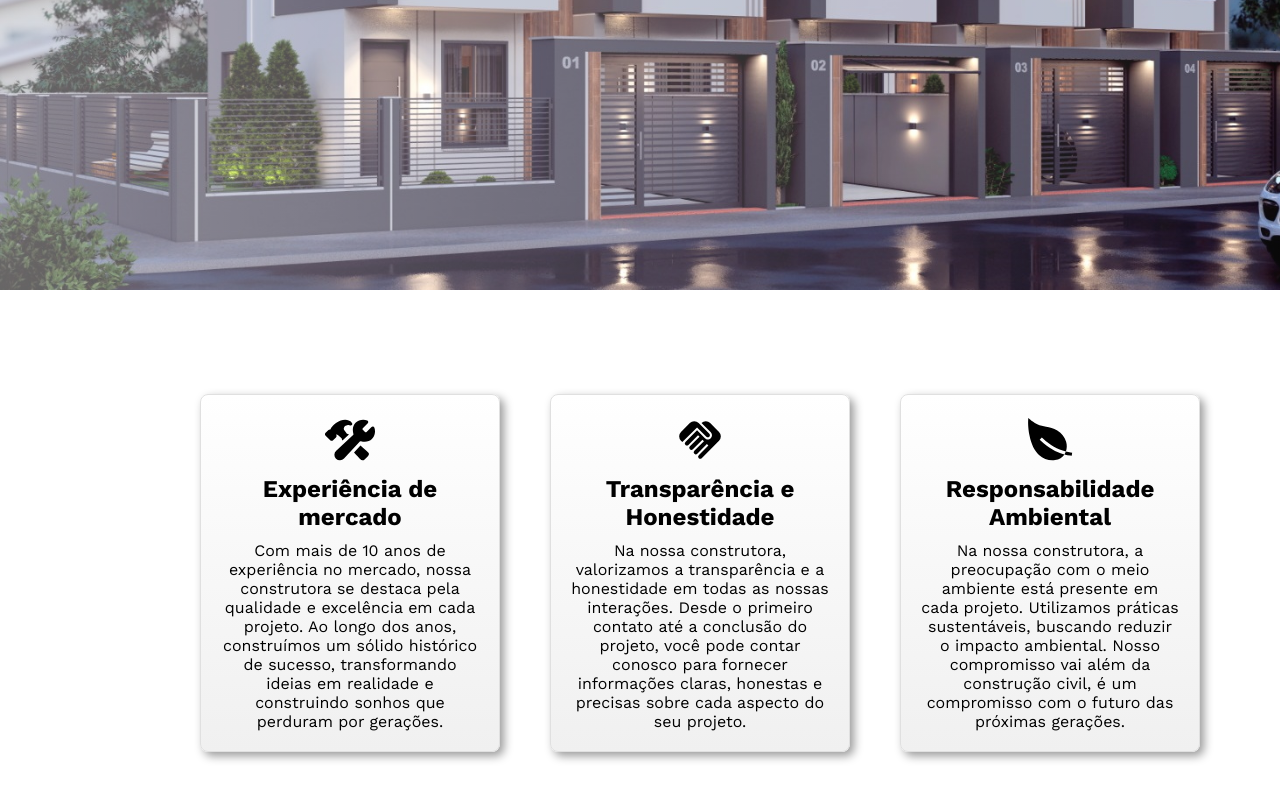
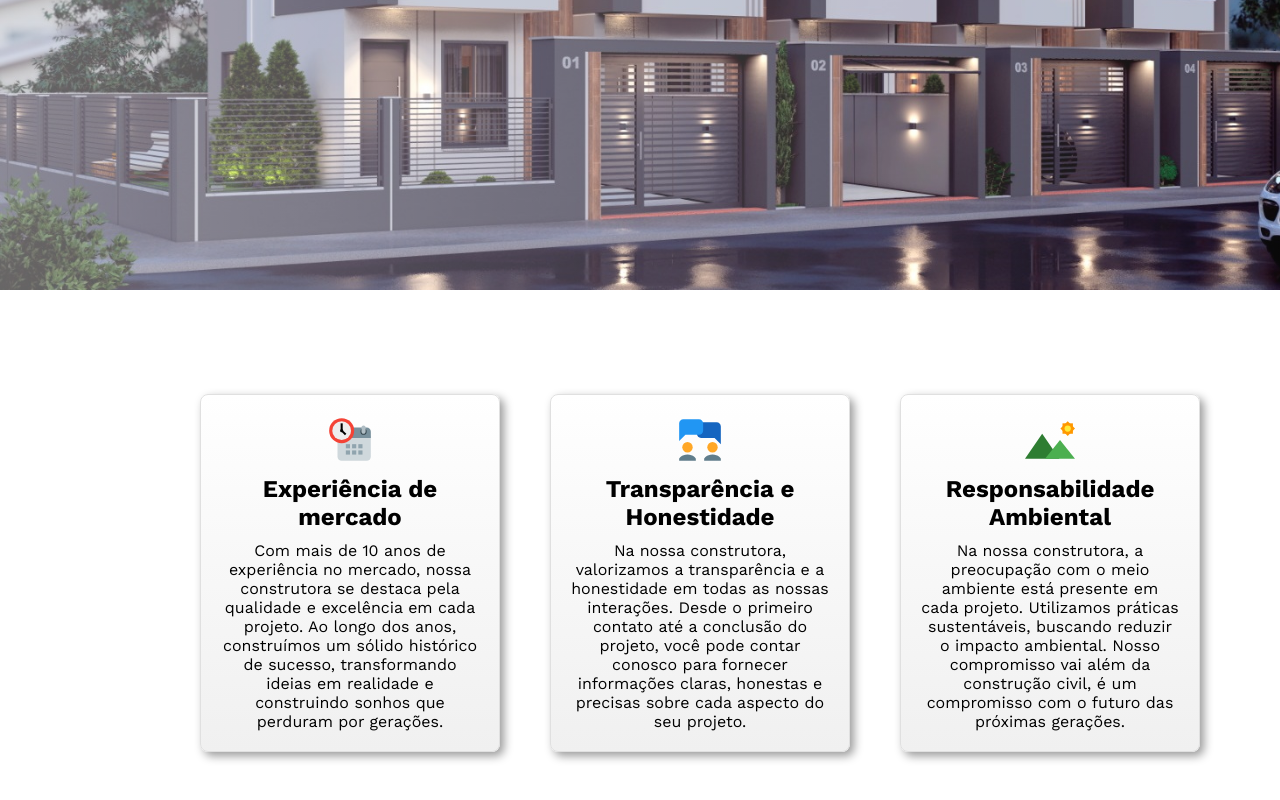
Before and after one commit to GregorySDaniel/concreto, a React (Vite) app: page / in a window 1280 px wide. Shown: the part 480-1280 px from the top of the page. Built offline with nearby package versions, Linux system fonts and the light colour scheme.

Commit message:
change home icons

```diff
--- a/src/pages/Home/index.jsx
+++ b/src/pages/Home/index.jsx
@@ -4,9 +4,7 @@ import { Footer } from '../../components/Footer'
 import { Button } from '../../components/Button'
 import { Tag } from '../../components/Tag'
 import backgoundImg from '../../assets/background.jpg'
-import { IoConstruct, IoLeafSharp } from "react-icons/io5";
-import { MdHandshake } from "react-icons/md";
-import { Swiper, SwiperSlide } from 'swiper/react';
+import { FcOvertime, FcCollaboration, FcLandscape } from "react-icons/fc";
 
 
 export function Home(){
@@ -23,15 +21,15 @@ export function Home(){
               <Tag
                 title="Experiência de mercado"
                 text="Com mais de 10 anos de experiência no mercado, nossa construtora se destaca pela qualidade e excelência em cada projeto. Ao longo dos anos, construímos um sólido histórico de sucesso, transformando ideias em realidade e construindo sonhos que perduram por gerações."
-                icon={<IoConstruct/>}/>
+                icon={<FcOvertime/>}/>
               <Tag
                 title="Transparência e Honestidade"
                 text="Na nossa construtora, valorizamos a transparência e a honestidade em todas as nossas interações. Desde o primeiro contato até a conclusão do projeto, você pode contar conosco para fornecer informações claras, honestas e precisas sobre cada aspecto do seu projeto."
-                icon={<MdHandshake/>}/>
+                icon={<FcCollaboration/>}/>
               <Tag
                 title="Responsabilidade Ambiental"
                 text="Na nossa construtora, a preocupação com o meio ambiente está presente em cada projeto. Utilizamos práticas sustentáveis, buscando reduzir o impacto ambiental. Nosso compromisso vai além da construção civil, é um compromisso com o futuro das próximas gerações."
-                icon={<IoLeafSharp/>}/>
+                icon={<FcLandscape/>}/>
             </Tags>
 
             <Contact>
--- a/src/pages/Home/styles.js
+++ b/src/pages/Home/styles.js
@@ -47,7 +47,7 @@ export const Tags = styled.div`
   margin-top: 100px;
 
   align-items: center;
-  justify-content: space-around;
+  justify-content: space-between;
 
 `;
 
```
